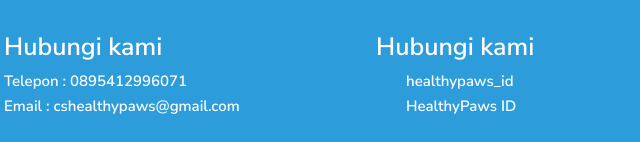
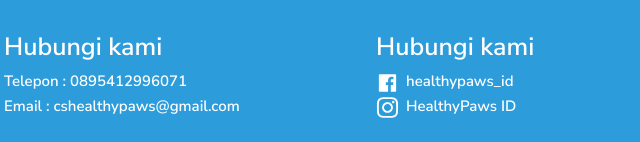
Before and after one commit to rizwangustama/Healthy-Paws, a plain HTML site: page page/kodepembayaran.html in a window 1280 px wide. Shown: the part 830-972 px from the top of the page, 78-718 px from the left. Drawn offline with nearby package versions, Linux system fonts and the light colour scheme.

Commit message:
Perubahan Url Gambar Header karena Belum Tampil Gambarnya

```diff
--- a/page/kodepembayaran.html
+++ b/page/kodepembayaran.html
@@ -107,11 +107,11 @@
                         </div>
                         <ul>
                             <li>
-                                <img src="./src/img/icon-facebook.svg" width="23px" alt="">
+                                <img src="../src/img/icon-facebook.svg" width="23px" alt="">
                                 <p>healthypaws_id</p>
                             </li>
                             <li>
-                                <img src="./src/img/icon-instagram.svg" width="23px" alt="">
+                                <img src="../src/img/icon-instagram.svg" width="23px" alt="">
                                 <p>HealthyPaws ID</p>
                             </li>
                         </ul>
```
Also changed, not shown: index.html (+1 -1 lines).
